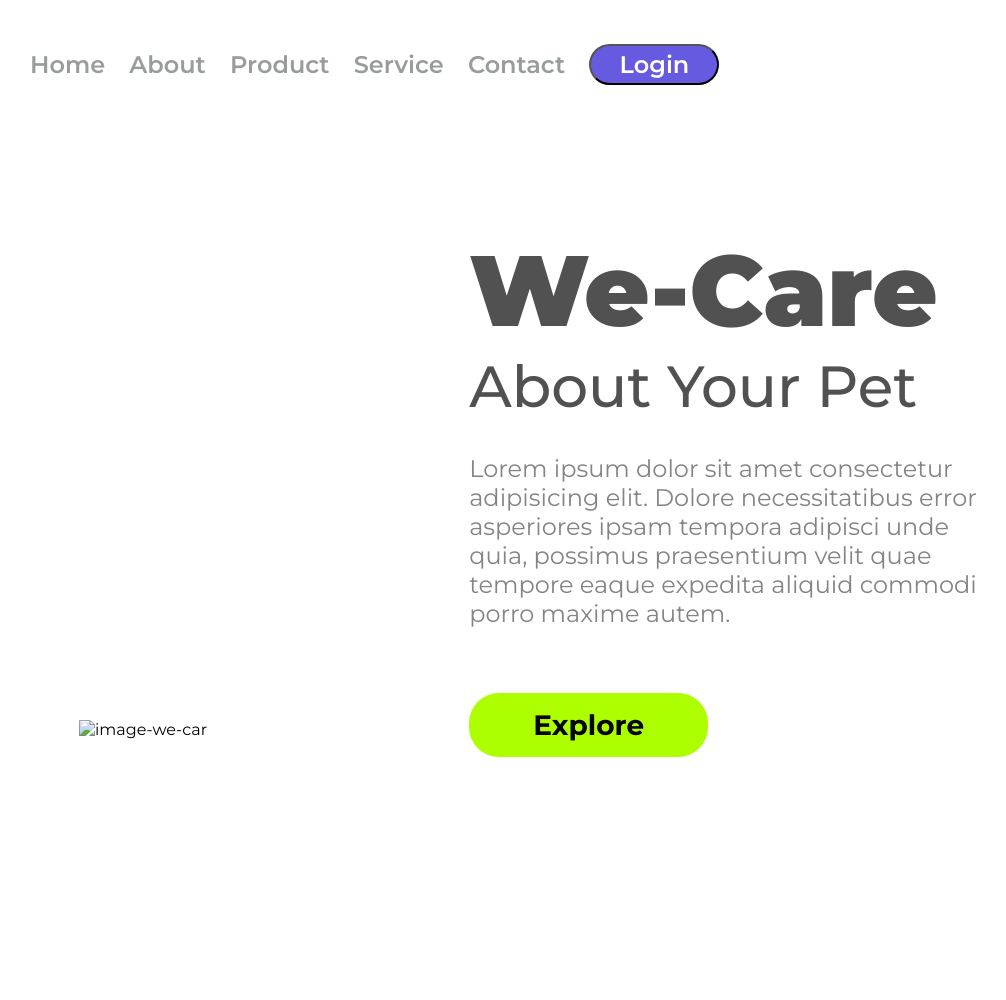
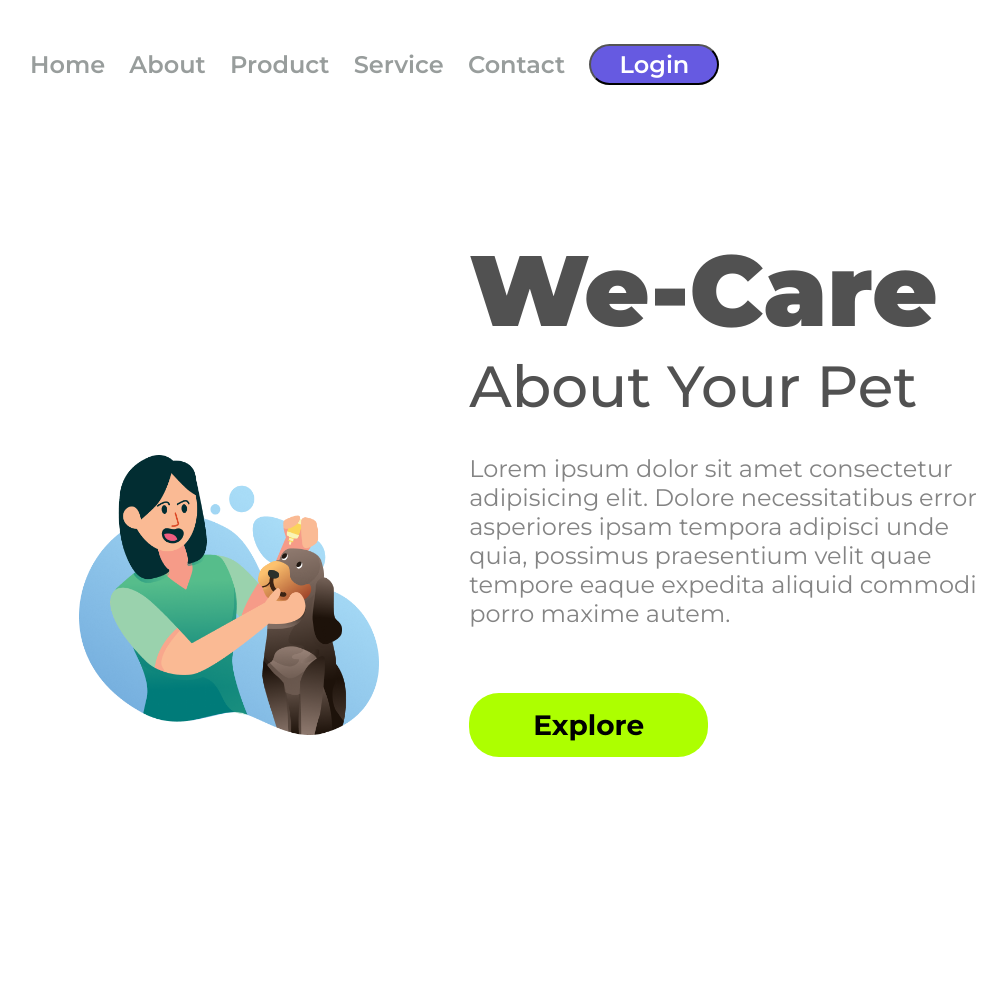
Before and after one commit to AlanEduardoCruz/Projeto-01, a plain HTML site: page index.html in a window 1280 px wide. Shown: the whole page, without its empty margins (46-1052 px from the left). After the commit the page ends 800 px from the top, so only its background shows below. Drawn offline with Linux system fonts and the light colour scheme.

Commit message:
Alteração na pasta assets

```diff
--- a/index.html
+++ b/index.html
@@ -24,7 +24,7 @@
     <button class="button-header">Login</button>
   </header>
   <main>
-    <img src="./img/we-care.png" alt="image-we-car" class="logo-image" />
+    <img src="./assets/we-care.png" alt="image-we-car" class="logo-image" />
     <section>
       <h1>We-Care</h1>
       <h2>About Your Pet</h2>
```
Also changed, not shown: assets/desktop.JPG (added), assets/mobile.JPG (added).
